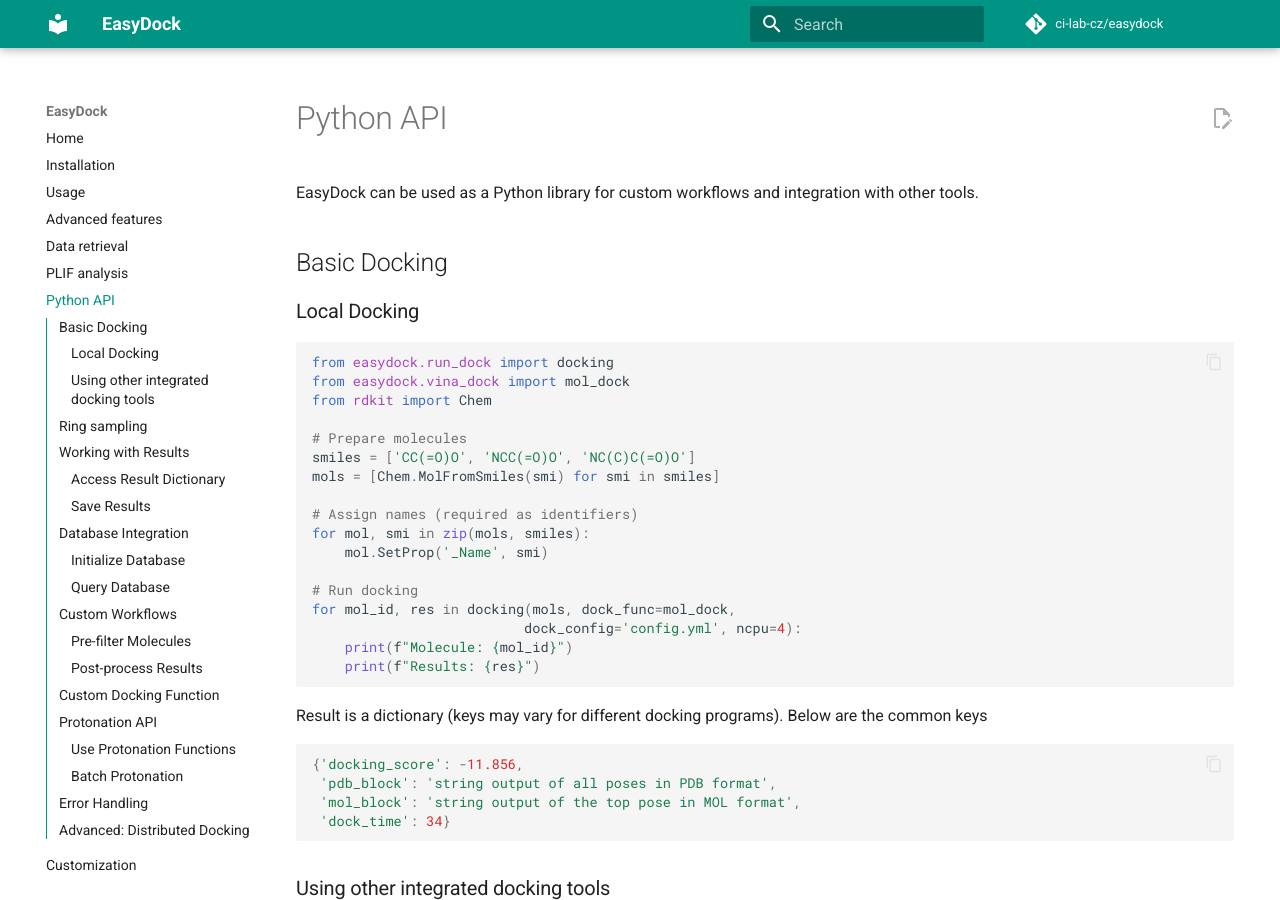
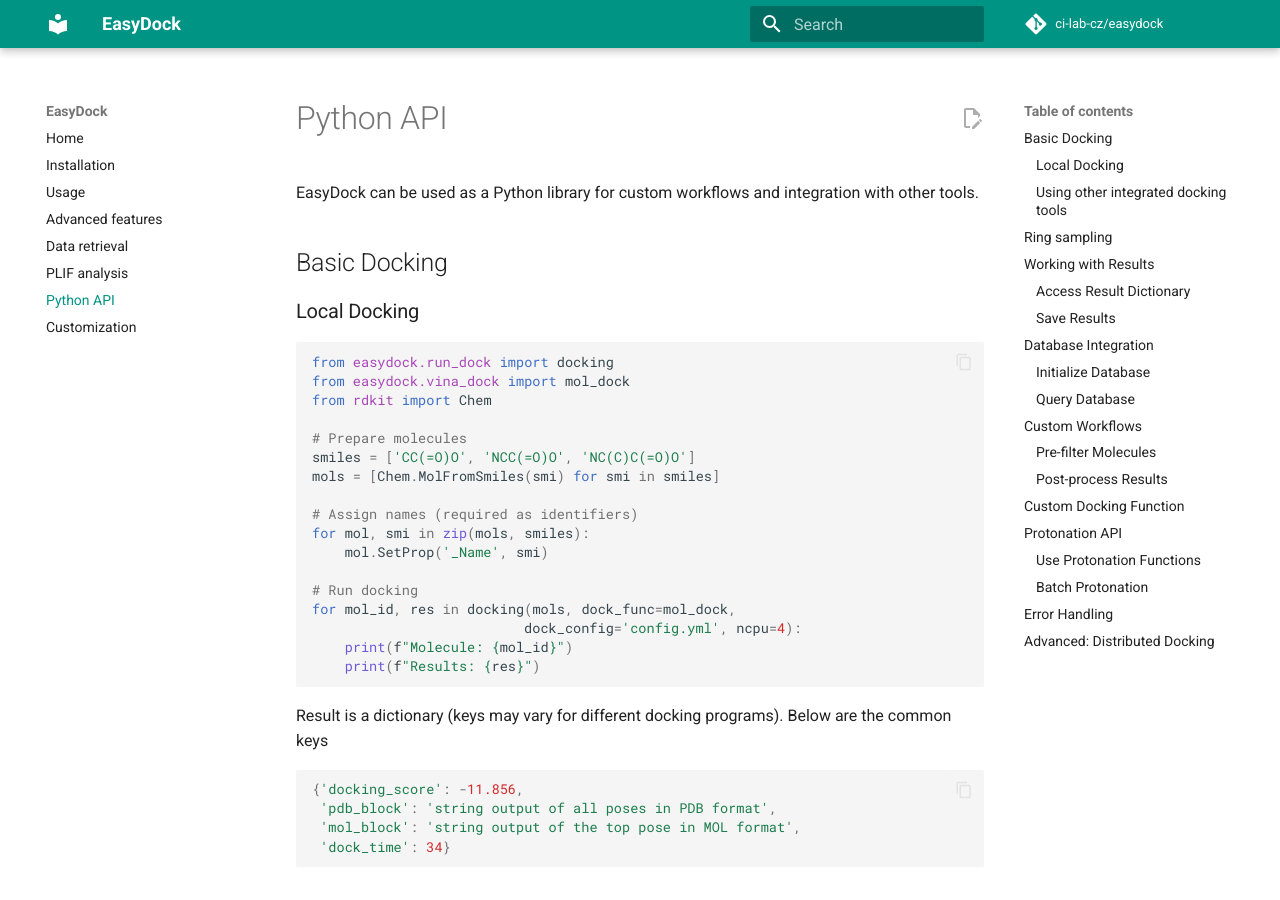
Before and after one commit to ci-lab-cz/easydock, an MkDocs documentation site: the page built from docs/python_api.md, in a window 1280 px wide and 900 px high. Built offline with MkDocs 1.6.1 and Material for MkDocs 9.7.7, drawn with Linux system fonts in a browser that asks for light colours; comment, search, counter and statistics services are not loaded.

Commit message:
Change the navigation position in docs

```diff
--- a/mkdocs.yml
+++ b/mkdocs.yml
@@ -11,11 +11,10 @@
   features:
     - navigation.instant
     - navigation.tracking
-    - navigation.left
+    - navigation.sections
     - navigation.expand
     - content.code.copy
     - content.action.edit
-    - toc.integrate
   palette:
     - scheme: default
       primary: teal
```
